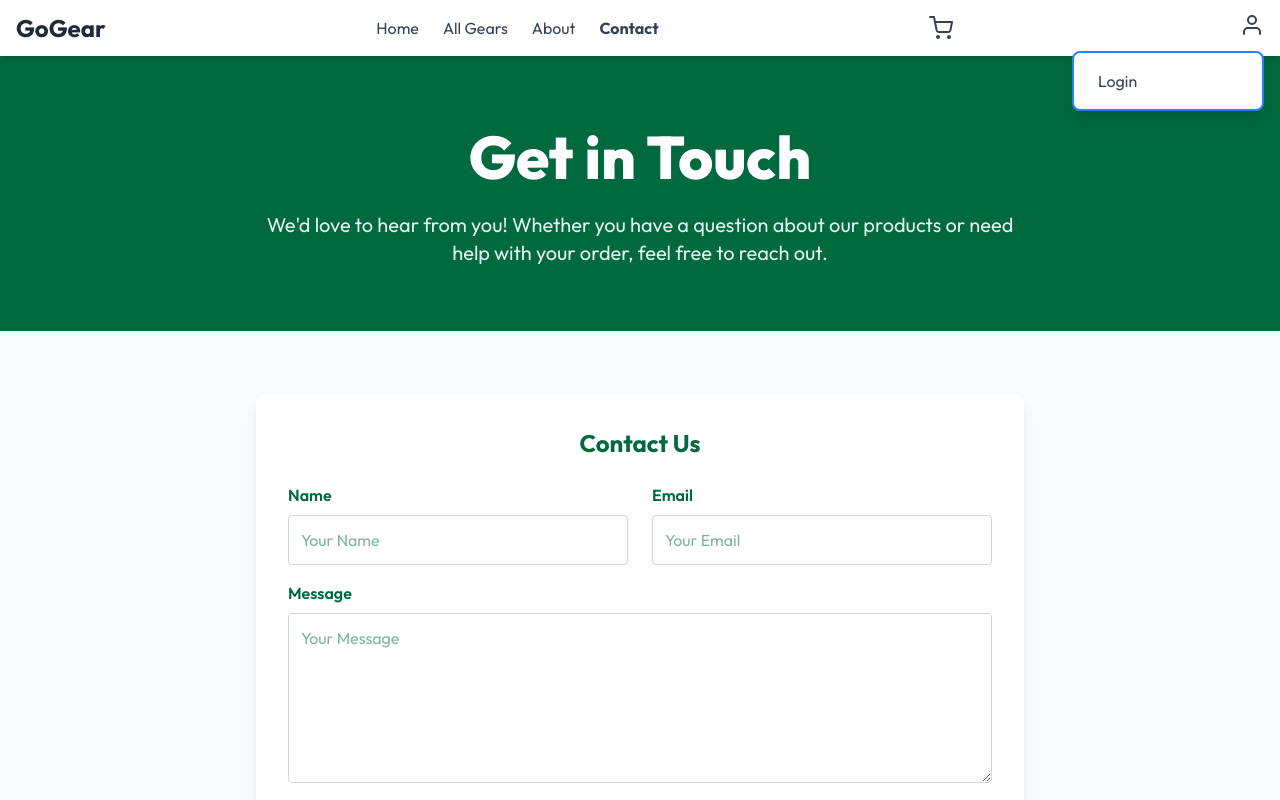
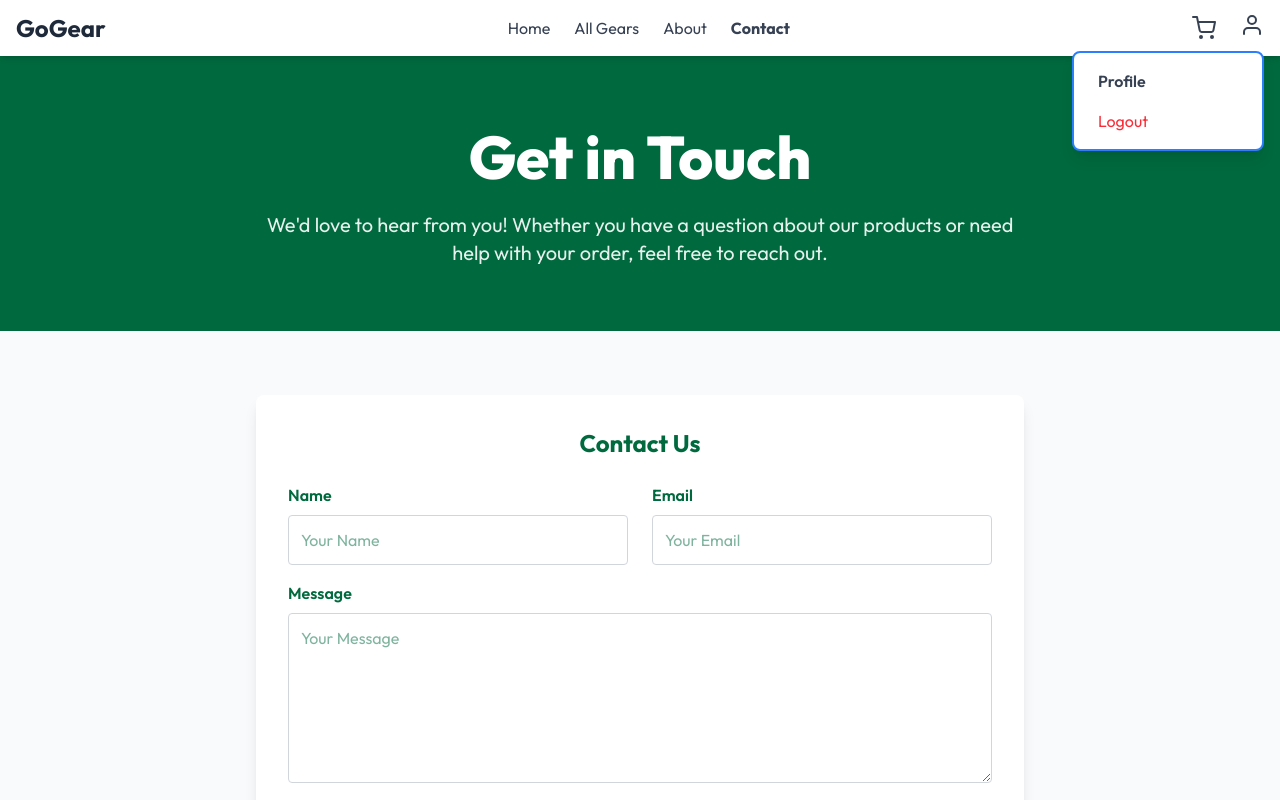
Before and after one commit to Priyanka-Kadel/web-frontend, a React (Vite) app: page /contact in a window 1280 px wide. Both pictures are taken after a click on the button 1252 px from the left and 25 px from the top of the page. Shown: the top 800 px of the page. Built offline with nearby package versions, Linux system fonts and the light colour scheme.

Commit message:
managing admin dashboard

```diff
--- a/src/components/common/customer/PublicNavbar.jsx
+++ b/src/components/common/customer/PublicNavbar.jsx
@@ -148,136 +148,6 @@
 
 
 
-
-// import React, { useEffect, useState } from "react";
-// import { FiMenu, FiShoppingCart, FiUser, FiX } from "react-icons/fi";
-// import { Link, useLocation } from "react-router-dom";
-// import { ToastContainer } from "react-toastify";
-// import "react-toastify/dist/ReactToastify.css";
-
-// const PublicNavbar = () => {
-//   const location = useLocation();
-//   const [menuOpen, setMenuOpen] = useState(false);
-//   const [profileOpen, setProfileOpen] = useState(false);
-//   const [cartOpen, setCartOpen] = useState(false);
-//   const [cartItems, setCartItems] = useState([]);
-
-//   useEffect(() => {
-//     const storedCart = JSON.parse(localStorage.getItem("cart")) || [];
-//     setCartItems(storedCart);
-//   }, []);
-
-//   const removeFromCart = (itemId) => {
-//     const updatedCart = cartItems.filter((item) => item.id !== itemId);
-//     setCartItems(updatedCart);
-//     localStorage.setItem("cart", JSON.stringify(updatedCart));
-//   };
-
-//   const navLinks = [
-//     { to: "/dashboard", label: "Home" },
-//     { to: "/all-gears", label: "All Gears" },
-//     { to: "/about", label: "About" },
-//     { to: "/contact", label: "Contact" },
-//   ];
-
-//   return (
-//     <nav className="bg-white shadow-md sticky top-0 z-10">
-//       <div className="container mx-auto px-4 py-3 flex justify-between items-center">
-//         {/* Brand Logo */}
-//         <Link to="/" className="text-2xl font-bold text-gray-800 hover:text-blue-600 transition">
-//           GoGear
-//         </Link>
-
-//         {/* Navigation Links */}
-//         <div className="hidden md:flex justify-center space-x-6">
-//           {navLinks.map((link) => (
-//             <Link
-//               key={link.to}
-//               to={link.to}
-//               className={`text-gray-700 hover:text-blue-600 transition ${
-//                 location.pathname === link.to ? "font-bold text-blue-600" : ""
-//               }`}
-//             >
-//               {link.label}
-//             </Link>
-//           ))}
-//         </div>
-
-//         {/* Cart Icon */}
-//         <div className="relative mr-4" onClick={() => setCartOpen(!cartOpen)}>
-//           <FiShoppingCart size={24} className="text-gray-700 hover:text-blue-600 cursor-pointer transition" />
-//           {cartItems.length > 0 && (
-//             <span className="absolute top-0 right-0 bg-red-500 text-white text-xs w-5 h-5 flex items-center justify-center rounded-full">
-//               {cartItems.length}
-//             </span>
-//           )}
-
-//           {/* Cart Dropdown */}
-//           {cartOpen && (
-//             <div className="absolute right-0 mt-2 w-64 bg-white shadow-lg rounded-lg border-2 border-blue-500 p-2">
-//               {cartItems.length > 0 ? (
-//                 <>
-//                   {cartItems.map((item) => (
-//                     <div key={item.id} className="flex items-center justify-between px-4 py-2 text-gray-700 hover:bg-gray-100">
-//                       <img src={item.image} alt={item.name} className="w-12 h-12 object-cover rounded" />
-//                       <div className="ml-2 flex-1">
-//                         <span className="block font-semibold">{item.name}</span>
-//                         <span className="block text-sm text-gray-500">{item.price}</span>
-//                       </div>
-//                       <button onClick={() => removeFromCart(item.id)} className="text-red-500 hover:text-red-700">
-//                         ✕
-//                       </button>
-//                     </div>
-//                   ))}
-//                   <Link to="/cart" className="block px-4 py-2 bg-blue-500 text-white hover:bg-blue-600 transition text-center rounded">
-//                     View Cart
-//                   </Link>
-//                 </>
-//               ) : (
-//                 <div className="px-4 py-2 text-gray-700">Your cart is empty</div>
-//               )}
-//             </div>
-//           )}
-//         </div>
-
-//         {/* Profile Icon */}
-//         <div className="relative">
-//           <button onClick={() => setProfileOpen(!profileOpen)} className="text-gray-700 hover:text-blue-600">
-//             <FiUser size={24} />
-//           </button>
-//         </div>
-
-//         {/* Mobile Menu Button */}
-//         <button className="md:hidden" onClick={() => setMenuOpen(!menuOpen)}>
-//           {menuOpen ? <FiX size={28} /> : <FiMenu size={28} />}
-//         </button>
-//       </div>
-
-//       {/* Mobile Menu */}
-//       {menuOpen && (
-//         <div className="md:hidden bg-white border-t border-gray-200">
-//           {navLinks.map((link) => (
-//             <Link
-//               key={link.to}
-//               to={link.to}
-//               className="block px-4 py-2 text-gray-700 hover:bg-gray-100"
-//               onClick={() => setMenuOpen(false)}
-//             >
-//               {link.label}
-//             </Link>
-//           ))}
-//         </div>
-//       )}
-
-//       <ToastContainer position="top-right" autoClose={1500} />
-//     </nav>
-//   );
-// };
-
-// export default PublicNavbar;
-
-
-
 import React, { useEffect, useState } from "react";
 import { FiMenu, FiShoppingCart, FiUser, FiX } from "react-icons/fi";
 import { Link, useLocation, useNavigate } from "react-router-dom";
@@ -291,23 +161,14 @@ const PublicNavbar = () => {
   const [profileOpen, setProfileOpen] = useState(false);
   const [cartOpen, setCartOpen] = useState(false);
   const [cartItems, setCartItems] = useState([]);
-  const [user, setUser] = useState(null); // ✅ Track logged-in user
 
   useEffect(() => {
-    // Load cart from localStorage
     const storedCart = JSON.parse(localStorage.getItem("cart")) || [];
     setCartItems(storedCart);
-
-    // Check if user is logged in
-    const loggedInUser = localStorage.getItem("user"); // Example user data
-    if (loggedInUser) {
-      setUser(JSON.parse(loggedInUser));
-    }
   }, []);
 
   const handleLogout = () => {
-    localStorage.removeItem("user"); // Remove user from localStorage
-    setUser(null);
+    localStorage.removeItem("user"); // Remove user session
     navigate("/login"); // Redirect to login page
   };
 
@@ -321,12 +182,12 @@ const PublicNavbar = () => {
   return (
     <nav className="bg-white shadow-md sticky top-0 z-10">
       <div className="container mx-auto px-4 py-3 flex justify-between items-center">
-        {/* Brand Logo */}
-        <Link to="/" className="text-2xl font-bold text-gray-800 hover:text-blue-600 transition">
+        {/* 🔹 GoGear Logo (Navigates to Dashboard) */}
+        <Link to="/dashboard" className="text-2xl font-bold text-gray-800 hover:text-blue-600 transition">
           GoGear
         </Link>
 
-        {/* Navigation Links */}
+        {/* 🔹 Navigation Links (Hidden on Mobile) */}
         <div className="hidden md:flex justify-center space-x-6">
           {navLinks.map((link) => (
             <Link
@@ -341,8 +202,10 @@ const PublicNavbar = () => {
           ))}
         </div>
 
+        {/* 🔹 Cart & Profile Icons (Together) */}
+        <div className="flex items-center space-x-6">
           {/* Cart Icon */}
-        <div className="relative mr-4" onClick={() => setCartOpen(!cartOpen)}>
+          <div className="relative" onClick={() => setCartOpen(!cartOpen)}>
             <FiShoppingCart size={24} className="text-gray-700 hover:text-blue-600 cursor-pointer transition" />
             {cartItems.length > 0 && (
               <span className="absolute top-0 right-0 bg-red-500 text-white text-xs w-5 h-5 flex items-center justify-center rounded-full">
@@ -362,9 +225,6 @@ const PublicNavbar = () => {
                           <span className="block font-semibold">{item.name}</span>
                           <span className="block text-sm text-gray-500">{item.price}</span>
                         </div>
-                      <button onClick={() => setCartItems(cartItems.filter((c) => c.id !== item.id))} className="text-red-500 hover:text-red-700">
-                        ✕
-                      </button>
                       </div>
                     ))}
                     <Link to="/cart" className="block px-4 py-2 bg-blue-500 text-white hover:bg-blue-600 transition text-center rounded">
@@ -378,7 +238,7 @@ const PublicNavbar = () => {
             )}
           </div>
 
-        {/* Profile Icon Dropdown */}
+          {/* Profile Icon & Dropdown */}
           <div className="relative">
             <button onClick={() => setProfileOpen(!profileOpen)} className="text-gray-700 hover:text-blue-600">
               <FiUser size={24} />
@@ -386,34 +246,22 @@ const PublicNavbar = () => {
 
             {profileOpen && (
               <div className="absolute right-0 mt-2 w-48 bg-white shadow-lg rounded-lg border-2 border-blue-500 p-2">
-              {user ? (
-                <>
-                  <div className="px-4 py-2 text-gray-700 font-semibold">
-                    Welcome, {user.name}
-                  </div>
-                  <Link to="/profile" className="block px-4 py-2 text-gray-700 hover:bg-gray-100">
-                    Profile
-                  </Link>
+                <div className="px-4 py-2 text-gray-700 font-semibold">Profile</div>
                 <button onClick={handleLogout} className="w-full text-left px-4 py-2 text-red-500 hover:bg-gray-100">
                   Logout
                 </button>
-                </>
-              ) : (
-                <Link to="/login" className="block px-4 py-2 text-gray-700 hover:bg-gray-100">
-                  Login
-                </Link>
-              )}
               </div>
             )}
           </div>
+        </div>
 
-        {/* Mobile Menu Button */}
+        {/* 🔹 Mobile Menu Button */}
         <button className="md:hidden" onClick={() => setMenuOpen(!menuOpen)}>
           {menuOpen ? <FiX size={28} /> : <FiMenu size={28} />}
         </button>
       </div>
 
-      {/* Mobile Menu */}
+      {/* 🔹 Mobile Menu (Only visible on small screens) */}
       {menuOpen && (
         <div className="md:hidden bg-white border-t border-gray-200">
           {navLinks.map((link) => (
--- a/src/components/public/About.jsx
+++ b/src/components/public/About.jsx
@@ -87,7 +87,7 @@ const About = () => {
 
       {/* Product Grid Section */}
       <section className="py-16 px-6 md:px-20">
-        <h2 className="text-3xl font-extrabold mb-8 text-[#00693e] text-center">Gear Up Now!</h2>
+        <h2 className="text-4xl font-extrabold mb-8 text-[#00693e] text-center">Gear Up Now!</h2>
         <div className="grid grid-cols-1 sm:grid-cols-2 lg:grid-cols-3 gap-12">
           {/* Products */}
         </div>
```
Also changed, not shown: src/App.jsx (+15 -5 lines). Lines whose indentation alone changed are shown as unchanged.
